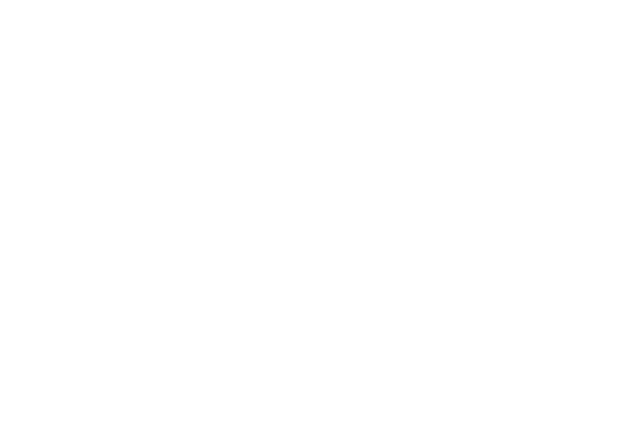
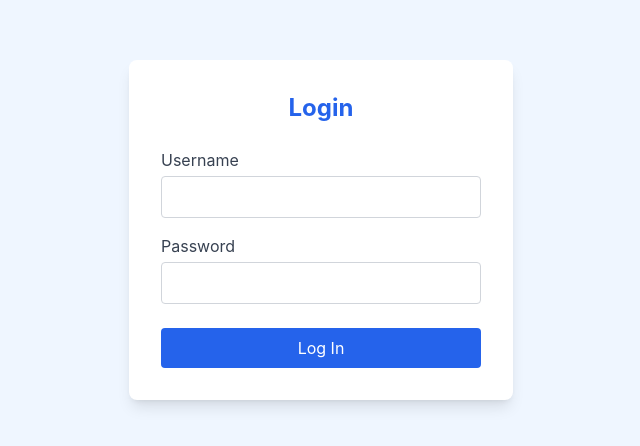
Before and after one commit to erionrugova/Hotel-management, a React (Create React App) app: page /login in a window 1280 px wide. Before the commit this address had no page. Shown: the part 170-616 px from the top of the page, without its empty margins (319-959 px from the left). Built offline with nearby package versions, Linux system fonts and the light colour scheme.

Commit message:
login fix

```diff
--- /dev/null
+++ b/src/Pages/Login.jsx
@@ -0,0 +1,52 @@
+import React from 'react';
+
+function Login() {
+  const handleSubmit = (e) => {
+    e.preventDefault();
+    window.location.href = '/dashboard';
+  };
+
+  return (
+    <div className="flex items-center justify-center min-h-screen bg-blue-50">
+      <form
+        onSubmit={handleSubmit}
+        className="bg-white p-8 rounded-lg shadow-lg w-full max-w-sm"
+      >
+        <h2 className="text-2xl font-bold text-blue-600 mb-6 text-center">Login</h2>
+
+        <div className="mb-4">
+          <label className="block text-gray-700 mb-1" htmlFor="username">
+            Username
+          </label>
+          <input
+            id="username"
+            type="text"
+            className="w-full px-4 py-2 border border-gray-300 rounded focus:outline-none focus:ring-2 focus:ring-blue-400"
+            required
+          />
+        </div>
+
+        <div className="mb-6">
+          <label className="block text-gray-700 mb-1" htmlFor="password">
+            Password
+          </label>
+          <input
+            id="password"
+            type="password"
+            className="w-full px-4 py-2 border border-gray-300 rounded focus:outline-none focus:ring-2 focus:ring-blue-400"
+            required
+          />
+        </div>
+
+        <button
+          type="submit"
+          className="w-full bg-blue-600 text-white py-2 rounded hover:bg-blue-700 transition"
+        >
+          Log In
+        </button>
+      </form>
+    </div>
+  );
+}
+
+export default Login;
--- a/src/Pages/components/header.jsx
+++ b/src/Pages/components/header.jsx
@@ -6,12 +6,10 @@
       <div className="container mx-auto flex justify-between items-center">
         <h1 className="text-2xl font-bold">Hotel Paradise</h1>
         <nav className="space-x-4">
-          <a href="#" className="hover:underline">Home</a>
-          <a href="#" className="hover:underline">Rooms</a>
-
-          <a href="#login" className="hover:underline">Admin</a>
-
-          <a href="#" className="hover:underline">Contact</a>
+          <a href="/" className="hover:underline">Home</a>
+          <a href="/" className="hover:underline">Rooms</a>
+          <a href="/about" className="hover:underline">Contact</a>
+          <a href="/login" className="hover:underline">Log in</a>
         </nav>
       </div>
     </header>
--- a/src/home.jsx
+++ b/src/home.jsx
@@ -2,6 +2,7 @@
 import { BrowserRouter as Router, Routes, Route, Link } from "react-router-dom";
 import Homepage from "./Pages/Homepage";
 import About from "./Pages/About";
+import Login from "./Pages/Login";
 
 function App() {
   return (
@@ -9,6 +10,7 @@
         <Routes>
           <Route path="/" element={<Homepage />} />
           <Route path="/about" element={<About />} />
+          <Route path="/login" element={<Login />} />
         </Routes>
     </Router>
   );
```
